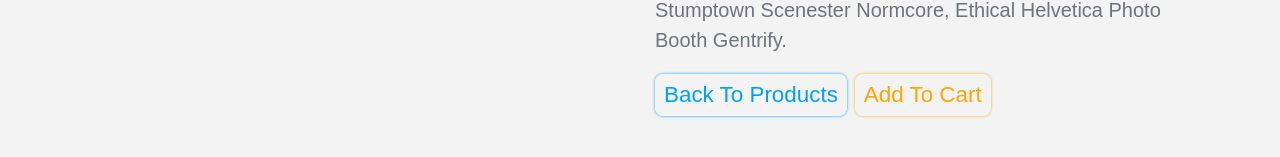
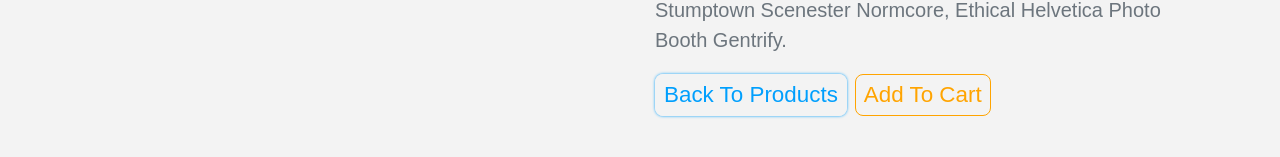
Before and after one commit to DiegoRamires/react-store, a React (Create React App) app: page /details in a window 1280 px wide. Shown: the part 717-874 px from the top of the page. Built offline with nearby package versions, Linux system fonts and the light colour scheme.

Commit message:
change button color with props

```diff
--- a/src/App.css
+++ b/src/App.css
@@ -34,8 +34,3 @@ div .button-details {
   color: var(--lightBlue);
   box-shadow: 0 0 3px var(--lightBlue);
 }
-
-div .button-details-cart {
-  color: var(--mainYellow);
-  box-shadow: 0 0 3px var(--mainYellow)
-}
--- a/src/components/Button.js
+++ b/src/components/Button.js
@@ -5,14 +5,17 @@ export const ButtonContainer = styled.button`
   font-size: 1.4rem;
   background: transparent;
   border: 0.05rem solid var(--mainWhite);
-  color: var(--mainWhite);
+  border-color: ${props =>
+    (props.cart ? "var(--mainYellow)" : "var(--mainWhite)")};
+  color: ${props =>
+    props.cart ? "var(--mainYellow)" : "var(--mainWhite)"};
   border-radius: 0.5rem;
   padding: 0.2rem 0.5rem;
   cursor: pointer;
   margin: 0.2rem 0.5rem 0.2rem 0;
   transition: all 0.5s ease-in-out;
   &:hover {
-    background: var(--lightBlue);
+    background: ${prop => prop.cart ? "var(--mainYellow)" : "var(--lightBlue)"};
     color: var(--mainWhite);
     border: var(--lightBlue)
   }
--- a/src/components/Details.js
+++ b/src/components/Details.js
@@ -51,7 +51,7 @@ class Details extends Component {
                       </ButtonContainer>
                     </Link>
                     <ButtonContainer
-                      className="button-details-cart"
+                      cart
                       disabled={inCart ? true : false}
                       onClick={() => {
                         value.addToCart(id)
```
